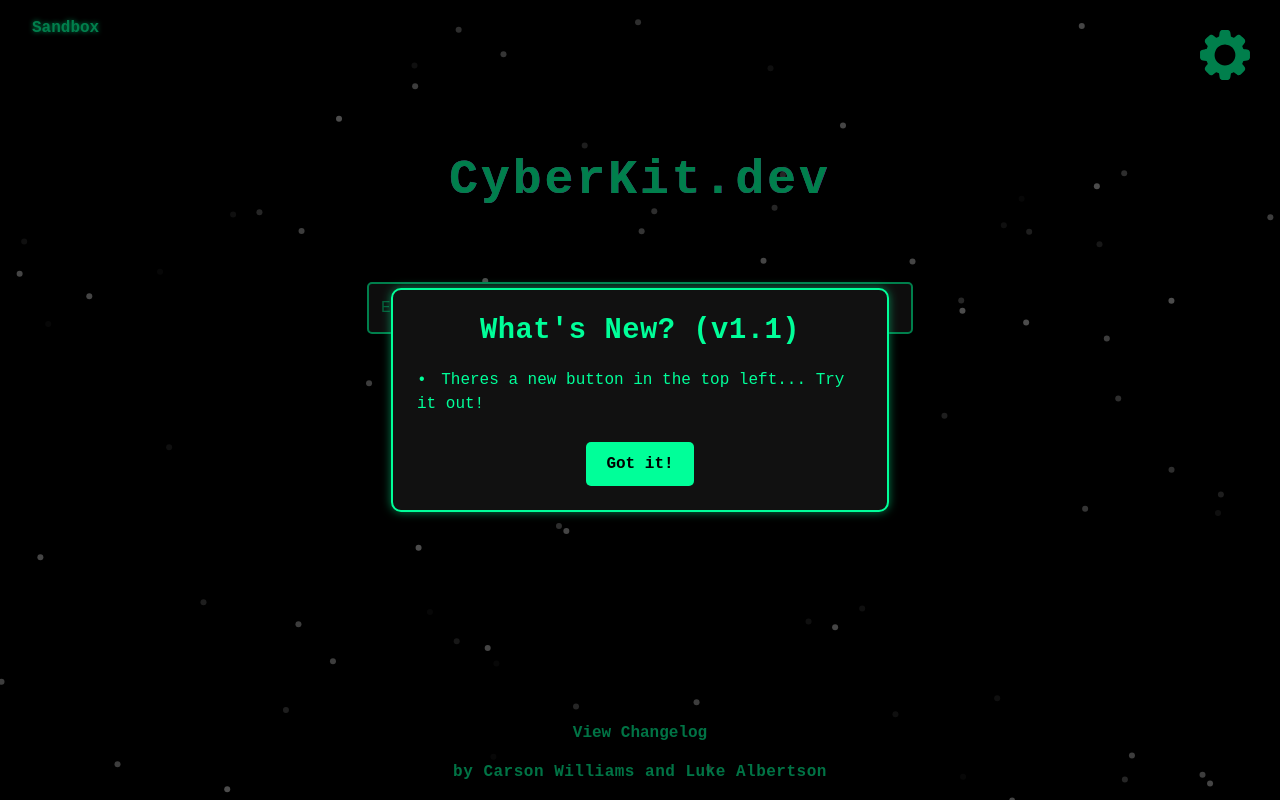
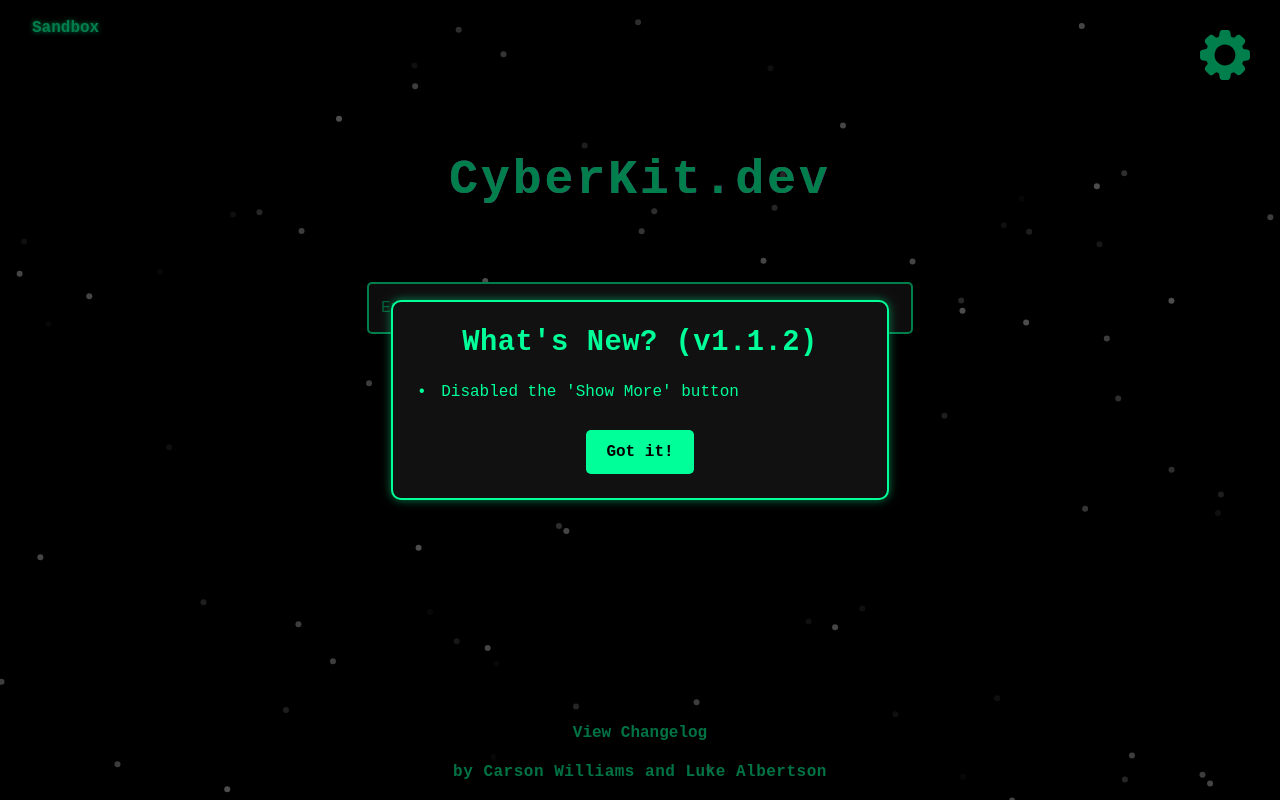
Before and after one commit to cdup07/cyberkit.dev, a React (Vite) app: page / in a window 1280 px wide. Built offline with nearby package versions, Linux system fonts and the light colour scheme.

Commit message:
Disabled 'Show More' button

```diff
--- a/package.json
+++ b/package.json
@@ -32,6 +32,6 @@
     "eslint-plugin-react-refresh": "^0.4.14",
     "globals": "^15.12.0",
     "typescript": "^5.7.2",
-    "vite": "^6.0.1"
+    "vite": "^6.3.5"
   }
 }
--- a/src/components/artifact/ArtifactHandler.tsx
+++ b/src/components/artifact/ArtifactHandler.tsx
@@ -72,6 +72,7 @@ const ArtifactHandler: React.FC = () => {
           <Row>
             <Results artifactData={artifactData} loading={loading} />
           </Row>
+          {/* Temporarily hidden - Show More button
           {artifactData && !loading && (
             <Row className="d-flex justify-content-center mt-3">
               <Button
@@ -83,11 +84,14 @@ const ArtifactHandler: React.FC = () => {
               </Button>
             </Row>
           )}
+          */}
+          {/* Temporarily hidden - More Results component
           {artifact && showMore && (
             <Row className="mt-3">
               <MoreResults artifact={artifact} />
             </Row>
           )}
+          */}
         </Col>
       </Row>
     </div>
--- a/src/layout/MainLayout.tsx
+++ b/src/layout/MainLayout.tsx
@@ -16,7 +16,7 @@ interface MainLayoutProps {
   onCloseChangelog: () => void;
 }
 
-const CURRENT_VERSION = "1.1";
+const CURRENT_VERSION = "1.1.2";
 
 const MainLayout: React.FC<MainLayoutProps> = ({
   children,
@@ -55,7 +55,7 @@ const MainLayout: React.FC<MainLayoutProps> = ({
       <ChangelogModal
         version={CURRENT_VERSION}
         changelog={[
-          "Theres a new button in the top left... Try it out!"
+          "Disabled the 'Show More' button"
         ]}
         show={showChangelog}
         onClose={onCloseChangelog}
```
Also changed, not shown: 1 other file (tests, documents, lock files or other folders).
